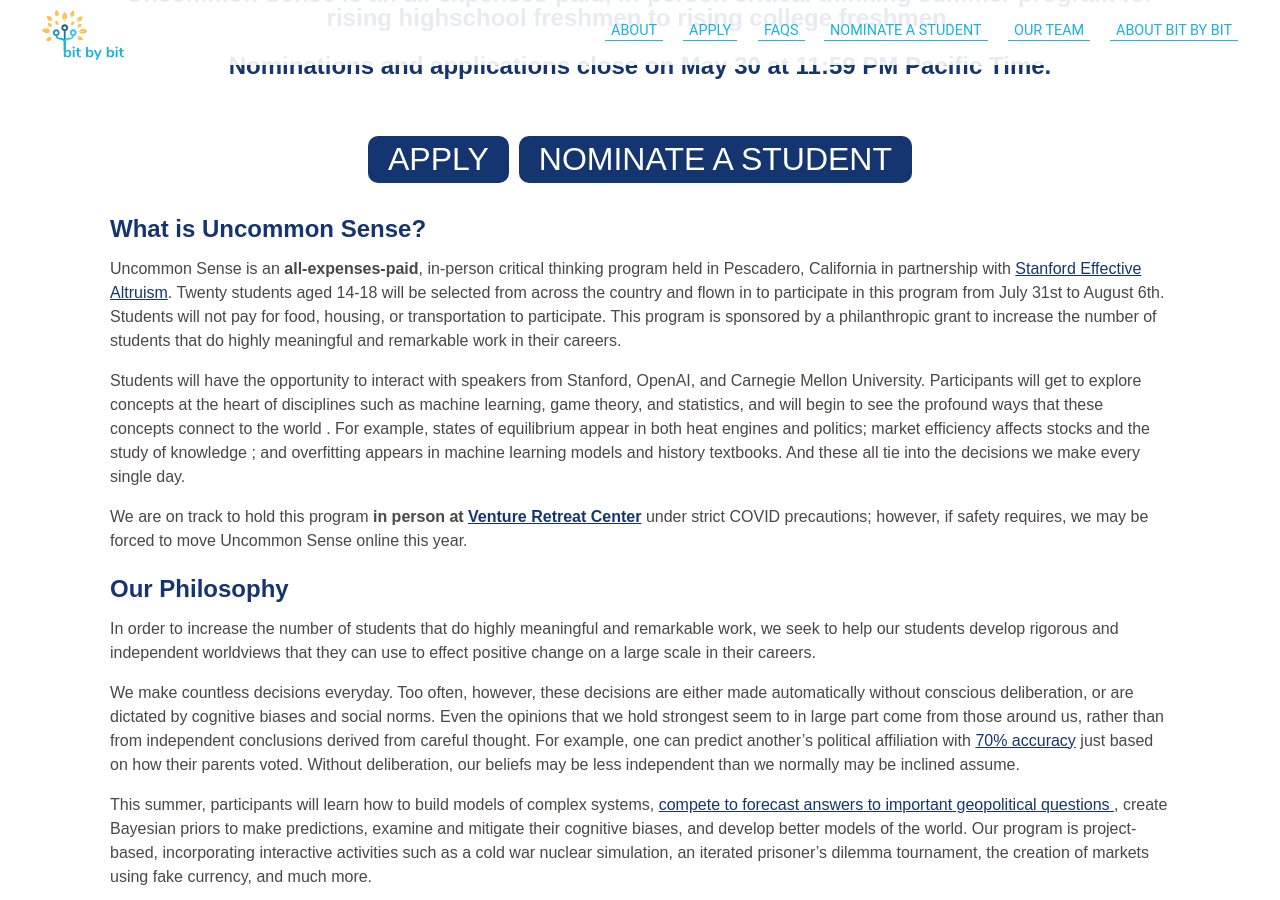
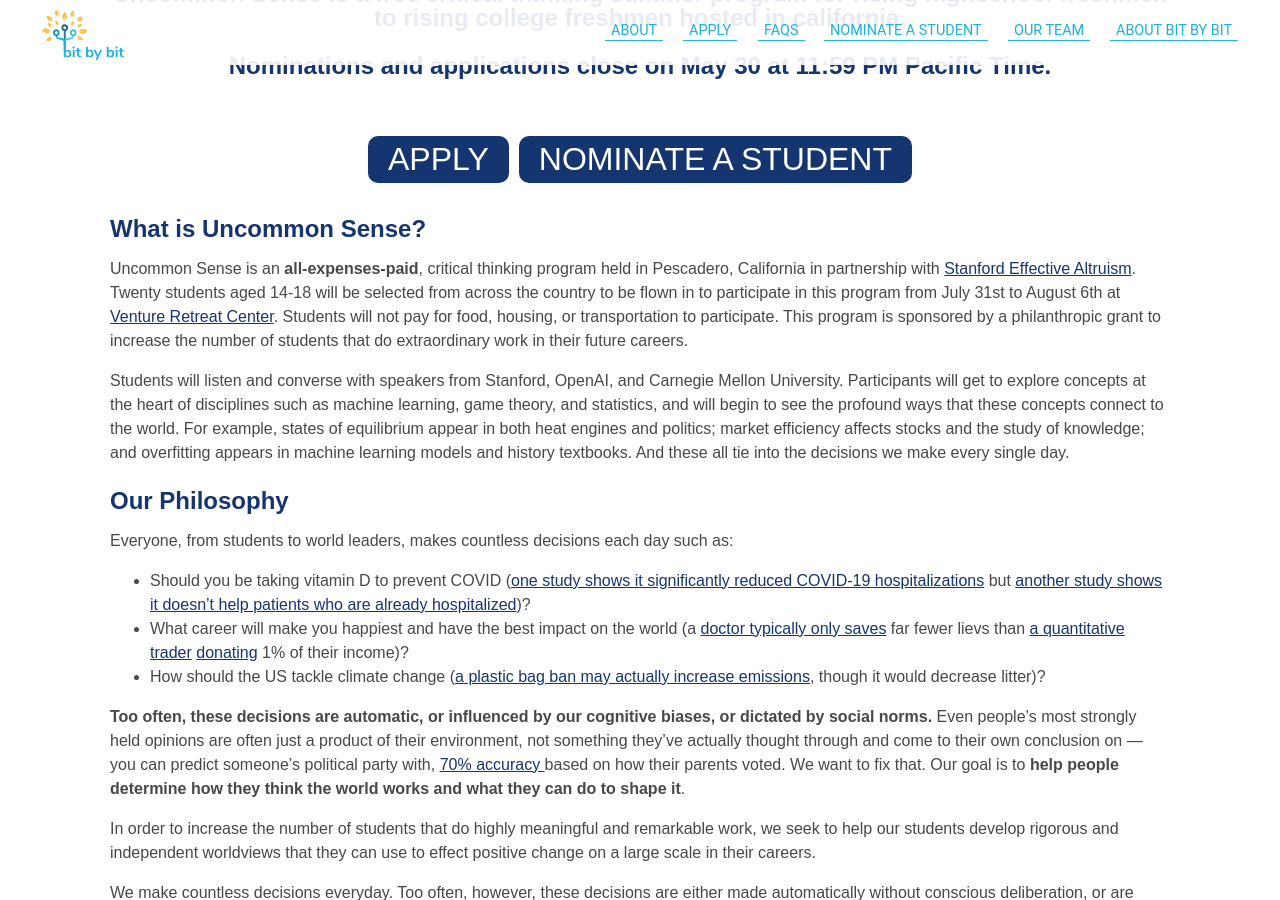
Before and after one commit to bit-by-bit-coding/bxb-website, a Jekyll site: the page built from uncommonsenseseminar.html, in a window 1280 px wide and 900 px high, scrolled down 769 px. Built offline with Jekyll 4.4.1, drawn with Linux system fonts in a browser that asks for light colours; nearby versions of some CDN libraries; some web fonts are replaced; some of the changed text lies outside the part shown.

Commit message:
phrasing changes

```diff
--- a/uncommonsenseseminar.html
+++ b/uncommonsenseseminar.html
@@ -24,7 +24,7 @@
 
             <div class="subtitle">
                 <!-- in-line color text-->
-                <p ><strong>Uncommon Sense is an all-expenses-paid, in-person critical thinking summer program for rising highschool freshmen to rising college freshmen.</strong></p>
+                <p ><strong>Uncommon Sense is a free critical thinking summer program for rising highschool freshmen to rising college freshmen hosted in california.</strong></p>
                 <p ><strong>Nominations and applications close on May 30 at 11:59 PM Pacific Time.</strong></p>
             </div>
             <br>
@@ -41,40 +41,32 @@
 
 
             <h3 class="noslashes">What is Uncommon Sense?</h3>
-            <p>Uncommon Sense is an <strong>all-expenses-paid</strong>, in-person critical thinking program held in
+            <p>Uncommon Sense is an <strong>all-expenses-paid</strong>, critical thinking program held in
                 Pescadero, California
                 in partnership with
                 <a href="https://web.stanford.edu/group/ea/">
                     Stanford Effective Altruism</a>.
-                Twenty students aged 14-18 will be selected from across the country and
-                flown in to participate in this program from July 31st to August 6th. Students will not pay for food,
-                housing, or
-                transportation to participate. This program is sponsored by a philanthropic
-                grant to increase the number of students that do highly meaningful and remarkable work in their careers.
+                Twenty students aged 14-18 will be selected from across the country to be
+                flown in to participate in this program from July 31st to August 6th at <a href="https://www.ventureretreat.org/accommodations">Venture Retreat Center</a>. Students will not pay for food,
+                housing, or transportation to participate. This program is sponsored by a philanthropic
+                grant to increase the number of students that do extraordinary work in their future careers.
             </p>
             <p>
-                Students will have the opportunity to interact with speakers from Stanford, OpenAI, and Carnegie Mellon
+                Students will listen and converse with speakers from Stanford, OpenAI, and Carnegie Mellon
                 University.
                 Participants will get to explore concepts at the heart of disciplines such as machine learning, game
                 theory, and statistics,
-                and will begin to see the profound ways that these concepts connect to the world
-                <!--and to each other-->.
+                and will begin to see the profound ways that these concepts connect to the world.
+                <!--and to each other-->
 
                 For example, states of equilibrium
                 <!--changed from "equilibria"--> appear in both heat engines and politics;
-                market efficiency affects stocks and the study of knowledge
-                <!-- changed from "epistemics"-->;
+                market efficiency affects stocks and the study of knowledge;
+                <!-- changed from "epistemics"-->
                 and overfitting appears in machine learning models and history textbooks.
                 And these all tie into the decisions we make every single day.
             </p>
-
-            <p>
-                We are on track to hold this program <strong>in person<!-- from July 31st to August 6th--> at
-                    <a href="https://www.ventureretreat.org/accommodations">Venture Retreat Center</a></strong> under strict COVID precautions;
-                    however, if safety requires, we may be forced to move Uncommon Sense online this year.
-            </p>
             <h3 class="noslashes">Our Philosophy</h3>
-            <!--
             <p> Everyone, from students to world leaders, makes countless decisions each
                 day such as:
             <ul>
@@ -89,7 +81,7 @@
                     What career will make you happiest and have the best impact on the world (a
                     <a href="https://80000hours.org/2012/08/how-many-lives-does-a-doctor-save/">doctor typically
                         only saves</a>
-                    as many lives as
+                    far fewer lievs than
                     <a
                         href="https://80000hours.org/2017/05/how-much-do-hedge-fund-traders-earn/#how-do-hedge-funds-make-money-and-how-is-it-shared-among-the-employees">a
                         quantitative trader</a>
@@ -118,7 +110,6 @@
                 based on how their parents voted. We want to fix that. Our goal is to <strong>help people determine how
                     they think the world works and what they can do to shape it</strong>.
             </p>
-              -->
               <p>
                 In order to increase the number of students that do highly meaningful and remarkable work, we seek to help our students
                 develop rigorous and independent worldviews that they can use to effect positive change on a large scale in their careers.
@@ -158,16 +149,16 @@
                 answers to important geopolitical questions
                 </a>, create
                 Bayesian priors to make predictions, examine and mitigate their cognitive biases, and develop better
-                models of the world.
+                understandings of the world.
                 Our program is project-based, incorporating interactive activities such as a cold war nuclear
                 simulation, an
-                iterated prisoner’s dilemma tournament, the creation of markets using fake currency, and much more.
+                iterated prisoner’s dilemma tournament, creating of markets using fake currency, and much more.
             </p>
 
             <p>
                 Graduates of Uncommon Sense will gain the skills they need to come to their own conclusions about
-                critical problems, and be able to make more informed choices to achieve their goals and influence the
-                world.
+                critical problems, and be able to make more informed choices to achieve their goals and shape the
+                world around them.
             </p>
 
             <h3 class="noslashes">The Application</h3>
```
